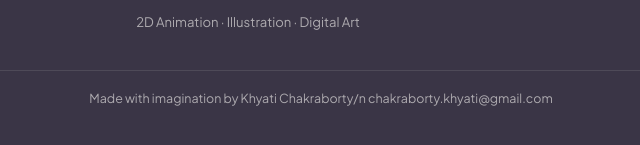
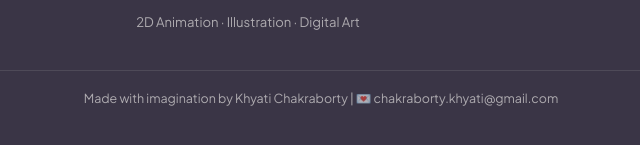
Before and after one commit to khyatichx/Eigaine-Studios, a website: page index.html in a window 1280 px wide. Shown: the part 9012-9157 px from the top of the page, 319-959 px from the left. Drawn offline with nearby package versions, Linux system fonts and the light colour scheme.

Commit message:
Update index.html

```diff
--- a/index.html
+++ b/index.html
@@ -1005,7 +1005,7 @@ section[id], header[id]{ scroll-margin-top: 118px; }
       <a href="https://www.instagram.com/eigaine_studios" target="_blank" rel="noopener">@eigaine_studios</a>
       <a href="https://www.instagram.com/shreyainmotion" target="_blank" rel="noopener">@shreyainmotion</a>
     </div>
-    <div class="footer-made">Made with imagination by Khyati Chakraborty/n chakraborty.khyati@gmail.com</div>
+    <div class="footer-made">Made with imagination by Khyati Chakraborty | 💌 chakraborty.khyati@gmail.com</div>
   </div>
 </footer>
 
```
